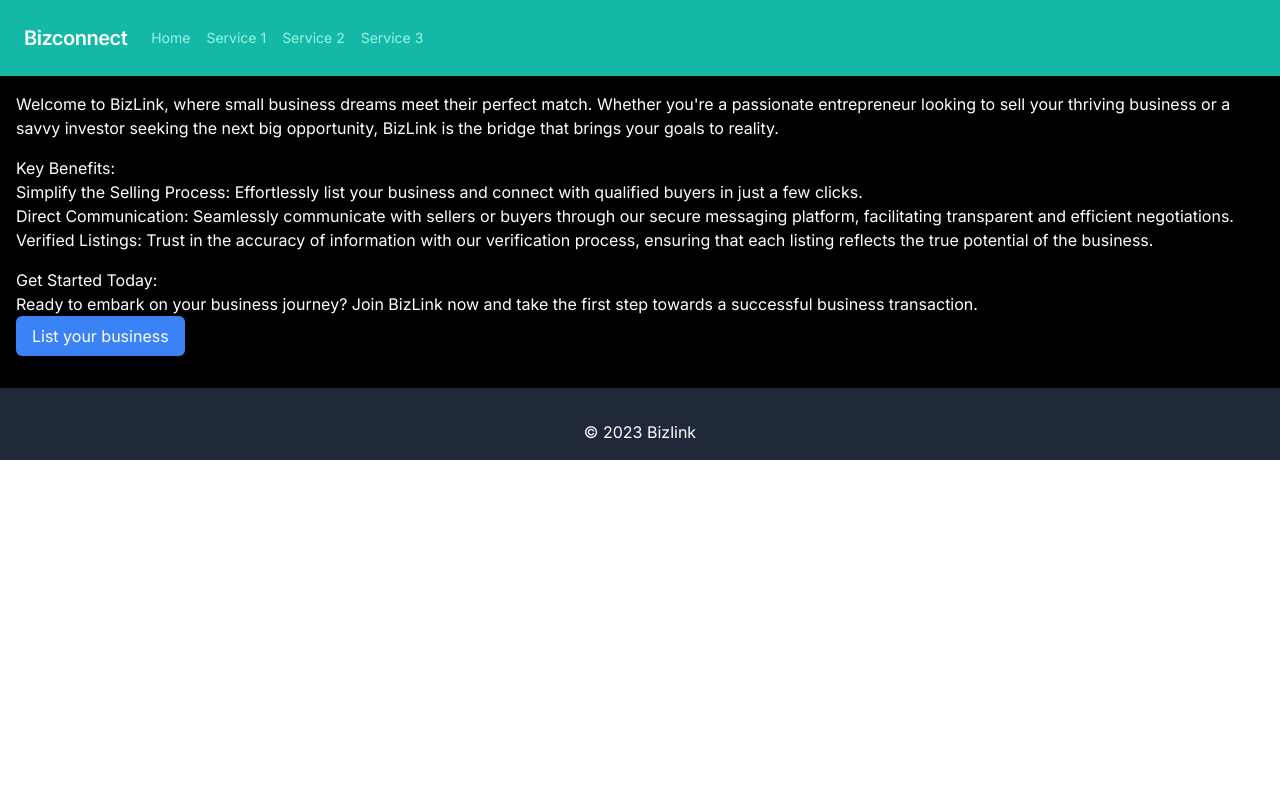
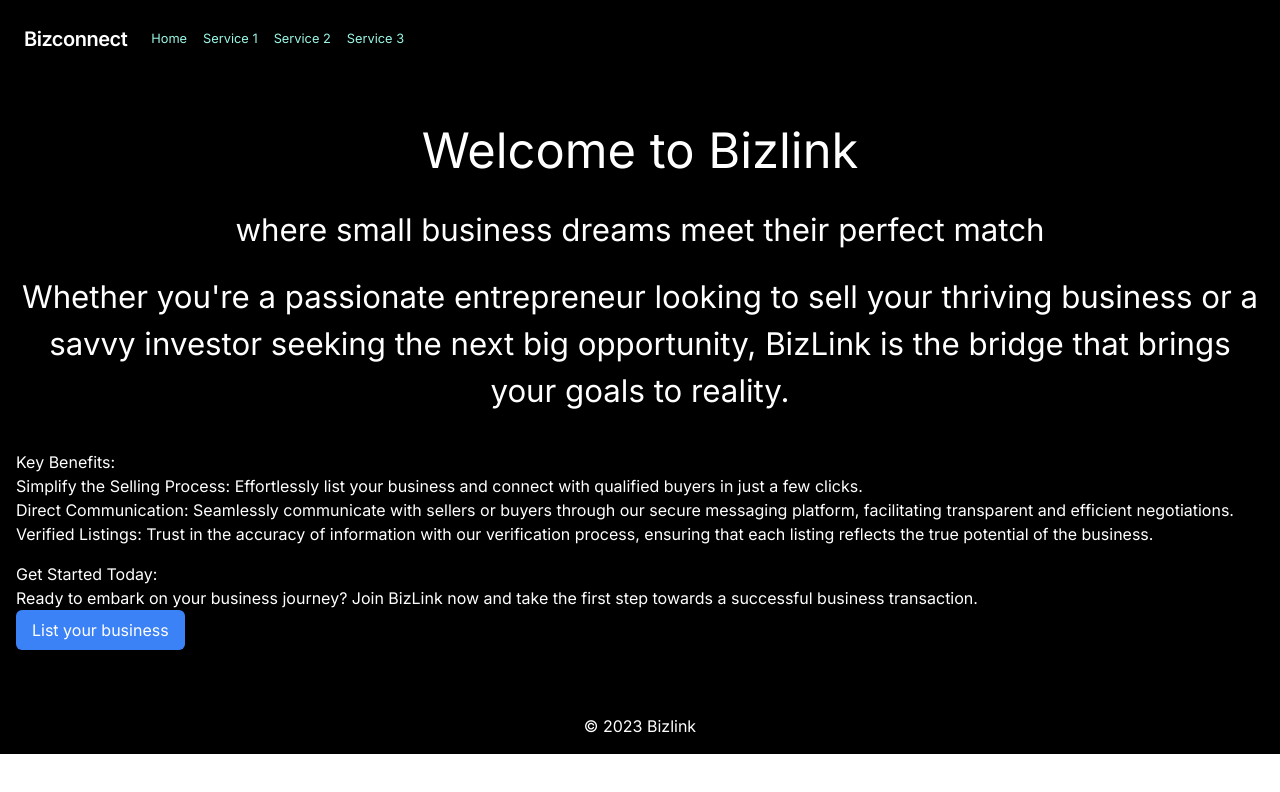
Before and after one commit to haraphat01/bizlink, a Next.js app: page / in a window 1280 px wide. Shown: the top 792 px of the page. Built offline with nearby package versions, Linux system fonts and the light colour scheme.

Commit message:
Reworked on the homepage

```diff
--- a/src/app/components/Footer.tsx
+++ b/src/app/components/Footer.tsx
@@ -1,6 +1,6 @@
 export default function Footer() {
   return (
-    <footer className="bg-gray-800 text-white p-4 text-center">
+    <footer className=" text-white p-4 text-center">
       <div className="flex justify-center items-center">
         <a href="#" className="text-teal-200 hover:text-white mr-4">
           <i className="fab fa-facebook"></i>
--- a/src/app/components/Navigation.tsx
+++ b/src/app/components/Navigation.tsx
@@ -1,6 +1,6 @@
 export default function Navigation() {
   return (
-    <nav className="flex items-center justify-between flex-wrap bg-teal-500 p-6">
+    <nav className="flex items-center justify-between flex-wrap  p-6">
       <div className="flex items-center flex-shrink-0 text-white mr-6">
         <span className="font-semibold text-xl tracking-tight">Bizconnect</span>
       </div>
--- a/src/app/page.tsx
+++ b/src/app/page.tsx
@@ -4,11 +4,15 @@ import Footer from './components/Footer'
 
 export default function Home() {
   return (
-    <main className="flex min-h-screen flex-col items-center justify-between ">
+    <main className="min-h-screen  ">
       <div className="bg-black text-white">
         <Navigation />
-        <div className="p-4">
-          <p>Welcome to BizLink, where small business dreams meet their perfect match. Whether you're a passionate entrepreneur looking to sell your thriving business or a savvy investor seeking the next big opportunity, BizLink is the bridge that brings your goals to reality.</p>
+        <div className="p-4 ">
+          <div className=' mt-5 h-80 text-center'>
+            <p className='text-5xl mb-5'>Welcome to Bizlink  </p>
+            <p className='text-3xl mb-5'>where small business dreams meet their perfect match</p>
+            <p className='text-3xl mb-5'>Whether you're a passionate entrepreneur looking to sell your thriving business or a savvy investor seeking the next big opportunity, BizLink is the bridge that brings your goals to reality.</p>
+          </div>
           <div className="my-4">
             <h2>Key Benefits:</h2>
             <ul>
@@ -26,7 +30,7 @@ export default function Home() {
             <button className="bg-blue-500 text-white px-4 py-2 rounded-md">List your business</button>
           </div>
         </div>
-        <Footer/>
+        <Footer />
       </div>
     </main>
   )
--- a/tailwind.config.ts
+++ b/tailwind.config.ts
@@ -14,6 +14,15 @@ const config: Config = {
           'conic-gradient(from 180deg at 50% 50%, var(--tw-gradient-stops))',
       },
     },
+    fontSize: {
+      sm: '0.8rem',
+      base: '1rem',
+      xl: '1.25rem',
+      '2xl': '1.563rem',
+      '3xl': '1.953rem',
+      '4xl': '2.441rem',
+      '5xl': '3.052rem',
+    }
   },
   plugins: [],
 }
```
